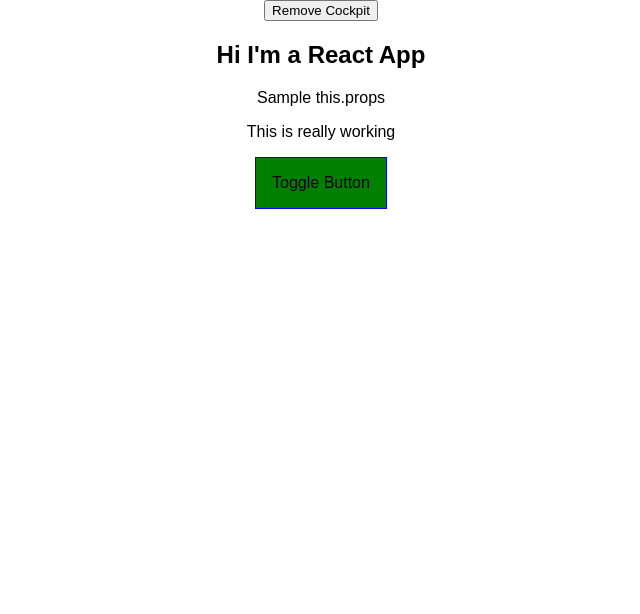
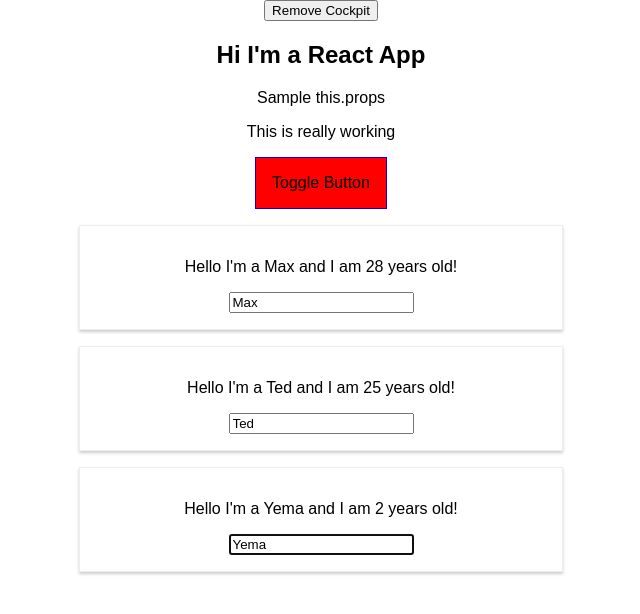
Before and after one commit to brianRCteddy/react-guide-max, a React app: page / in a window 1280 px wide. Shown: the top 614 px of the page, without its empty margins (319-959 px from the left). Built offline with nearby package versions, Linux system fonts and the light colour scheme.

Commit message:
useRef from React hooks

```diff
--- a/src/components/Cockpit/Cockpit.js
+++ b/src/components/Cockpit/Cockpit.js
@@ -1,13 +1,16 @@
-import React, { useEffect } from 'react';
+import React, { useEffect, useRef } from 'react';
 import classes from './Cockpit.css';
 
 const cockpit = (props) => {
+	const toggleBtnImmRef = useRef(null);
+
 	useEffect(() => {
 		console.log('Cockpit.js - useEffect');
 		//HTTP request....
-		setTimeout(() => {
-			alert('Saving data to cloud'), 1000;
-		});
+		// setTimeout(() => {
+		// 	alert('Saving data to cloud'), 1000;
+		// });
+		toggleBtnImmRef.current.click();
 		return () => {
 			console.log('Cockpit.js - cleanup work in useEffect');
 		};
@@ -37,7 +40,7 @@ const cockpit = (props) => {
 			<h2>Hi I'm a React App</h2>
 			<p>{props.title}</p>
 			<p className={styleClasses.join(' ')}>This is really working</p>
-			<button className={btnClass} onClick={props.clicked}>
+			<button ref={toggleBtnImmRef} className={btnClass} onClick={props.clicked}>
 				Toggle Button
 			</button>
 		</div>
```
